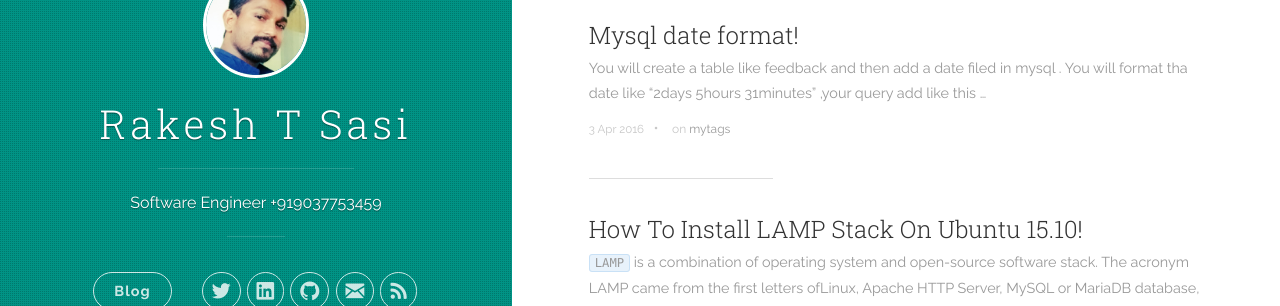
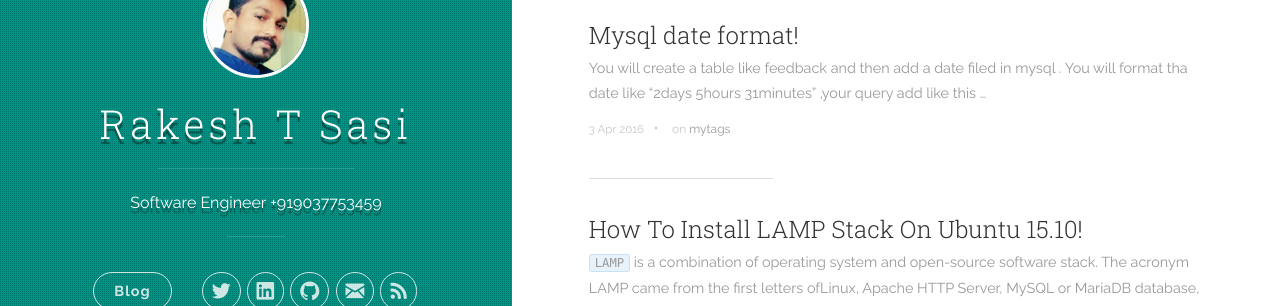
Before and after one commit to rakeshtsasi/rakeshtsasi.github.io, a Jekyll site: the page built from index.html, in a window 1280 px wide. Shown: the part 305-611 px from the top of the page. Built offline with Jekyll 4.4.1, drawn with Linux system fonts in a browser that asks for light colours; nearby versions of some CDN libraries; the list of posts is cut into pages by our own code.

Commit message:
Update uno.css

```diff
--- a/css/uno.css
+++ b/css/uno.css
@@ -1279,7 +1279,7 @@ hr {
 	font-weight: 100;
 	text-align: center;
 	color: #FFF;
-	text-shadow: 0 1px 1px rgba(0, 0, 0, 0.4); }
+	text-shadow: 0 5px 1px rgba(0, 0, 0, 0.4); }
 	.panel-inverted a {
 		color: #FFF; }
 
```
